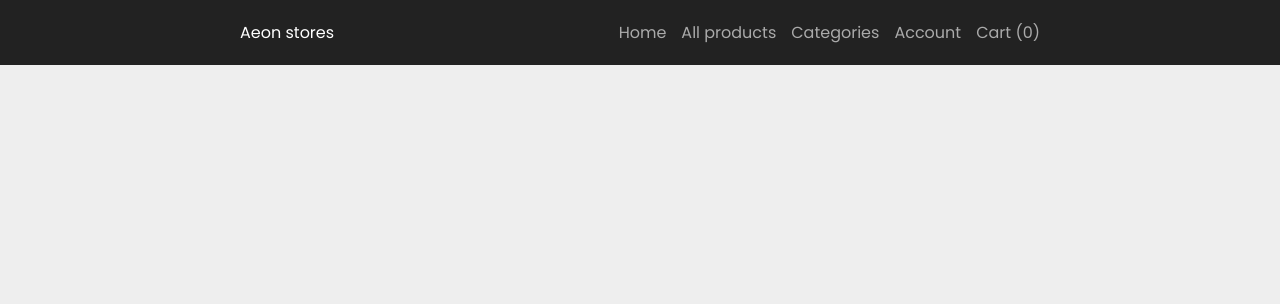
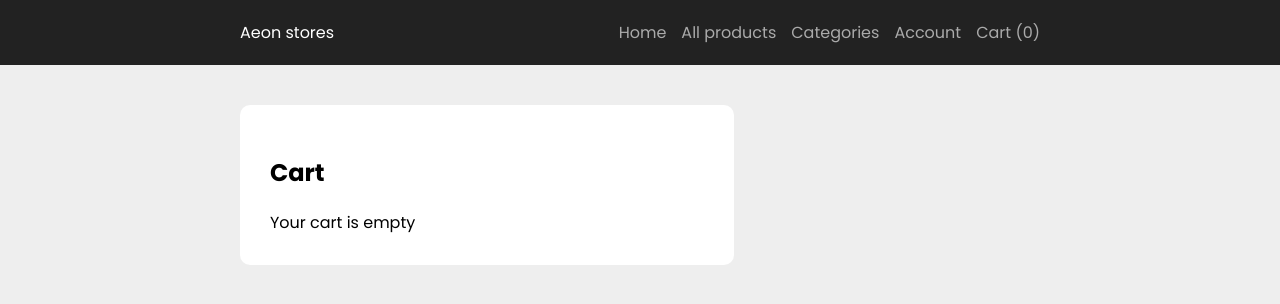
Before and after one commit to sicxbit/aeon-stores, a Next.js app: page /cart in a window 1280 px wide. Shown: the top 304 px of the page. Built offline with nearby package versions, Linux system fonts and the light colour scheme.

Commit message:
Added cart page
-added the cart with product quanttity and price

```diff
--- a/components/Button.js
+++ b/components/Button.js
@@ -21,7 +21,6 @@
   }
   ${props =>
     props.white &&
-        !props.outline &&
     css`
       background-color: white;
       color: #000;
@@ -43,11 +42,17 @@
     `}
     ${props =>
     props.primary &&
-        props.outline&&
+    props.outline &&
     css`
       background-color: transparent;
       color: ${primary};
       border: 1px solid ${primary};
+    `}
+    ${props =>
+    props.block &&
+    css`
+      display: block;
+      width: 100%;
     `}
   ${props =>
     props.size === "l" &&
@@ -57,6 +62,12 @@
       svg {
         height: 20px;
       }
+    `}
+    ${props =>
+    props.black &&
+    css`
+      background-color: black;
+      color: #fff;
     `}
 `;
 
--- a/components/CartContext.js
+++ b/components/CartContext.js
@@ -1,21 +1,31 @@
-const { createContext, Children, useState, useEffect } = require("react");
+const { createContext, useState, useEffect } = require("react");
 
 export const CartContext = createContext({});
 
 export function CartContextProvider(props) {
-    const [cartProducts, setCartProducts] = useState(
-        JSON.parse(localStorage.getItem('cart')) || []
-    );
+    const ls = typeof window !== "undefined" ? window.localStorage : null;
+    const defaultProducts = ls ? JSON.parse(ls.getItem('cart')) : [];
+    const [cartProducts, setCartProducts] = useState(defaultProducts || []);
+
     useEffect(() => {
-        if(cartProducts?.length >0) {
-            localStorage.setItem('cart', JSON.stringify(cartProducts))
+        if (cartProducts?.length > 0) {
+            ls?.setItem('cart', JSON.stringify(cartProducts));
         }
-    }, [cartProducts])
+    }, [cartProducts]);
+
+    useEffect(() => {
+        if (ls && ls.getItem('cart')) {
+            setCartProducts(JSON.parse(ls.getItem('cart')));
+        }
+    }, [ls]);
+
+
     function addProduct(productId) {
-        setCartProducts(prev => [...prev, productId])
+        setCartProducts(prev => [...prev, productId]);
     }
+
     return (
-        <CartContext.Provider value={{ cartProducts, setCartProducts,addProduct }}>
+        <CartContext.Provider value={{ cartProducts, setCartProducts, addProduct }}>
             {props.children}
         </CartContext.Provider>
     );
--- /dev/null
+++ b/components/table.js
@@ -0,0 +1,19 @@
+import styled from "styled-components";
+
+const StyledTable = styled.table`
+    width: 100%;
+    th{
+        text-align: left;
+        text-transform: uppercase;
+        color: #ccc;
+        font-weight: 6000;
+        font-size: 0%.7rem;
+    }
+    td {
+        border-top:1px solid rgba(0,0,0,.1);
+    }
+`;
+
+export default function Table(props) {
+    return <StyledTable {...props}/>
+}
--- a/package.json
+++ b/package.json
@@ -9,6 +9,7 @@
     "lint": "next lint"
   },
   "dependencies": {
+    "axios": "^1.6.2",
     "eslint": "8.55.0",
     "eslint-config-next": "14.0.3",
     "mongoose": "^8.0.2",
--- /dev/null
+++ b/pages/api/cart.js
@@ -0,0 +1,15 @@
+import { Product } from "@/models/Product";
+import { mongooseConnect } from "../lib/mongoose";
+
+export default async function handle(req, res) {
+    await mongooseConnect();
+    const ids = req.body.ids;
+
+    try {
+        const products = await Product.find({ _id: { $in: ids } });
+        res.json(products);
+    } catch (error) {
+        console.error(error);
+        res.status(500).json({ error: "Internal Server Error" });
+    }
+}
--- a/pages/cart.js
+++ b/pages/cart.js
@@ -1,9 +1,112 @@
+import Button from "@/components/Button";
+import { CartContext } from "@/components/CartContext";
+import Center from "@/components/Center";
 import Header from "@/components/Header";
+import axios from "axios";
+import { useContext, useEffect, useState } from "react";
+import styled from "styled-components";
+import Table from "@/components/table";
+
+const ColumnsWrapper = styled.div`
+  display: grid;
+  grid-template-columns: 1.3fr 0.7fr;
+  gap: 40px;
+  margin-top: 40px;
+`;
+
+const Box = styled.div`
+  background-color: #fff;
+  border-radius: 10px;
+  padding: 30px;
+`;
+
+const ProductInfoCell = styled.td`
+    padding: 10px 0;
+`;
+
+const ProductImageBox = styled.div`
+    max-width: 100px;
+    max-height: 100px;
+    padding: 10px;
+    background-color: #f0f0f0;
+    border: 1px solid rgba(0,0,0, 0.1);
+    display: flex;
+    border-radius: 10px;
+    justify-content: center;
+    align-items: center;
+    img{
+        max-width: 80px;
+        max-height: 80px;
+    }
+`;
 
 export default function CartPage() {
-    return(
+    const { cartProducts } = useContext(CartContext);
+    const [products, setProducts] = useState([])
+    console.log(cartProducts);
+    useEffect(() => {
+        const fetchProducts = async () => {
+            if (cartProducts.length > 0) {
+                try {
+                    const response = await axios.post('/api/cart', { ids: cartProducts });
+                    setProducts(response.data);
+                } catch (error) {
+                    console.error('Error fetching products:', error);
+                }
+            }
+        };
+
+        fetchProducts();
+    }, [cartProducts]);
+
+    return (
         <>
-        <Header />
+            <Header />
+            <Center>
+                <ColumnsWrapper>
+                    <Box>
+                        <h2>Cart</h2>
+                        {cartProducts.length === 0 ? (
+                            <div>Your cart is empty</div>
+                        ) : (
+                            <Table>
+                                <thead>
+                                    <tr>
+                                        <th>Product</th>
+                                        <th>Quantity</th>
+                                        <th>Price</th>
+                                    </tr>
+                                </thead>
+                                <tbody>
+                                    {products.map(product => (
+                                        <tr key={product._id}>
+                                            <ProductInfoCell>
+                                                <ProductImageBox>
+                                                    <img src={product.images[0]} />
+                                                </ProductImageBox>
+                                                {product.title}
+                                            </ProductInfoCell>
+                                            <td>{cartProducts.filter(id => id === product._id).length}</td>
+                                            <td>{cartProducts.filter(id => id === product._id).length
+                                            * product.price}</td>
+                                        </tr>
+                                    ))}
+                                </tbody>
+                            </Table>
+                        )}
+                    </Box>
+                    {cartProducts.length > 0 && (
+                        <Box>
+                            <h2>Order information</h2>
+                            <input type="text" placeholder="Address" />
+                            <input type="text" placeholder="Address 2" />
+                            <Button size={"l"} black block>
+                                Continue to payment
+                            </Button>
+                        </Box>
+                    )}
+                </ColumnsWrapper>
+            </Center>
         </>
-    )
+    );
 }
--- a/pages/index.js
+++ b/pages/index.js
@@ -5,7 +5,6 @@
 import NewProducts from "@/components/NewProducts";
 
 export default function Homepage({ featuredProduct, newProducts }) {
-  console.log(newProducts)
   return (
     <div>
       <Header />
```
Also changed, not shown: 1 other file (tests, documents, lock files or other folders). Lines whose indentation alone changed are shown as unchanged.
